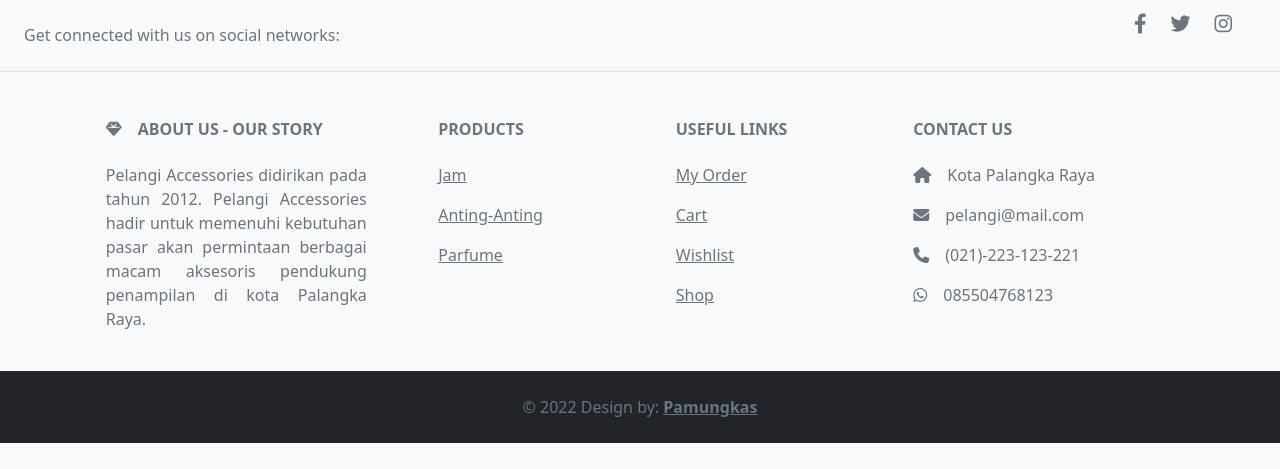
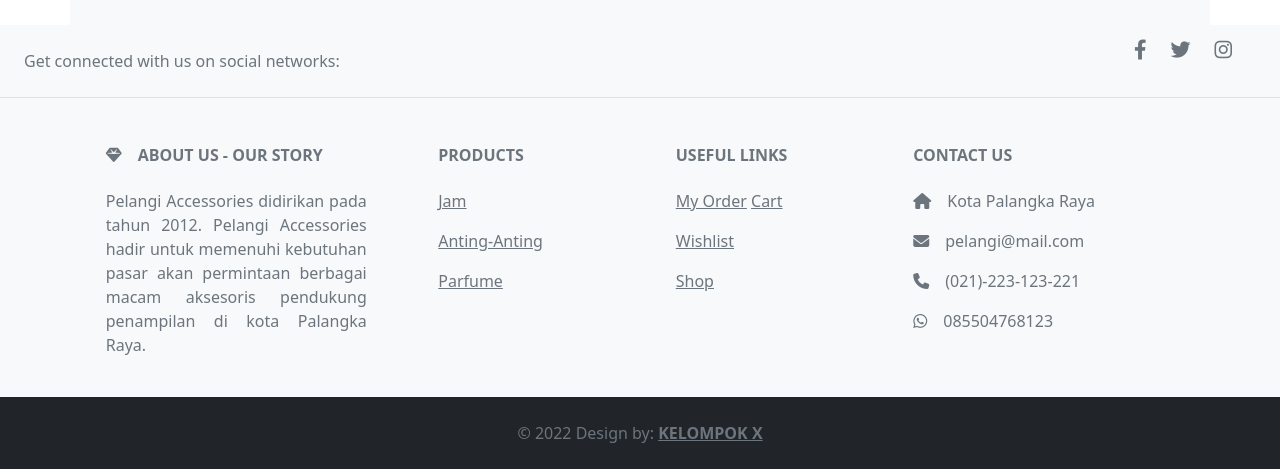
Before and after one commit to Putra-0/penjualan, a PHP site: page / in a window 1280 px wide. Shown: the part 1130-1599 px from the top of the page. Before the commit the page ends 1573 px from the top, so only its background shows below. Run offline with PHP 8.4, Linux system fonts and the light colour scheme; data comes from the database, SQL or seed files in the repository.

Commit message:
Add files via upload

```diff
--- a/Include/Bottom.php
+++ b/Include/Bottom.php
@@ -70,7 +70,7 @@ $conn->close();
           </h6>
           <p>
             <a href="my_order.php" class="text-reset">My Order</a>
-          </p>
+          </p7
           <p>
             <a href="cart.php" class="text-reset">Cart</a>
           </p>
@@ -102,7 +102,7 @@ $conn->close();
   <!-- Copyright -->
   <div class="text-center p-4 bg-dark">
     © 2022 Design by:
-    <a class="text-reset fw-bold" href="#"> Pamungkas</a>
+    <a class="text-reset fw-bold" href="#"> KELOMPOK X</a>
   </div>
   <!-- Copyright -->
 </footer>
--- a/Include/Top.php
+++ b/Include/Top.php
@@ -47,7 +47,7 @@ session_start();
 
 <nav class="navbar navbar-expand-md navbar-light bg-light">
     <div class="container-fluid">
-    <img src="image/logo_pa.png" class="img-thumbnail rounded-circle d-none d-lg-block d-xl-block" alt="logo" width="100" height="100">
+    <img src="image/logo.jpg" class="img-thumbnail rounded-circle d-none d-lg-block d-xl-block" alt="logo" width="100" height="100">
     <button class="navbar-toggler ms-auto" type="button" data-bs-toggle="collapse" data-bs-target="#navbarSupportedContent" aria-controls="navbarSupportedContent" aria-expanded="false" aria-label="Toggle navigation">
       <span class="navbar-toggler-icon"></span>
     </button>
```
Also changed, not shown: Image/logo.jpg (added).
